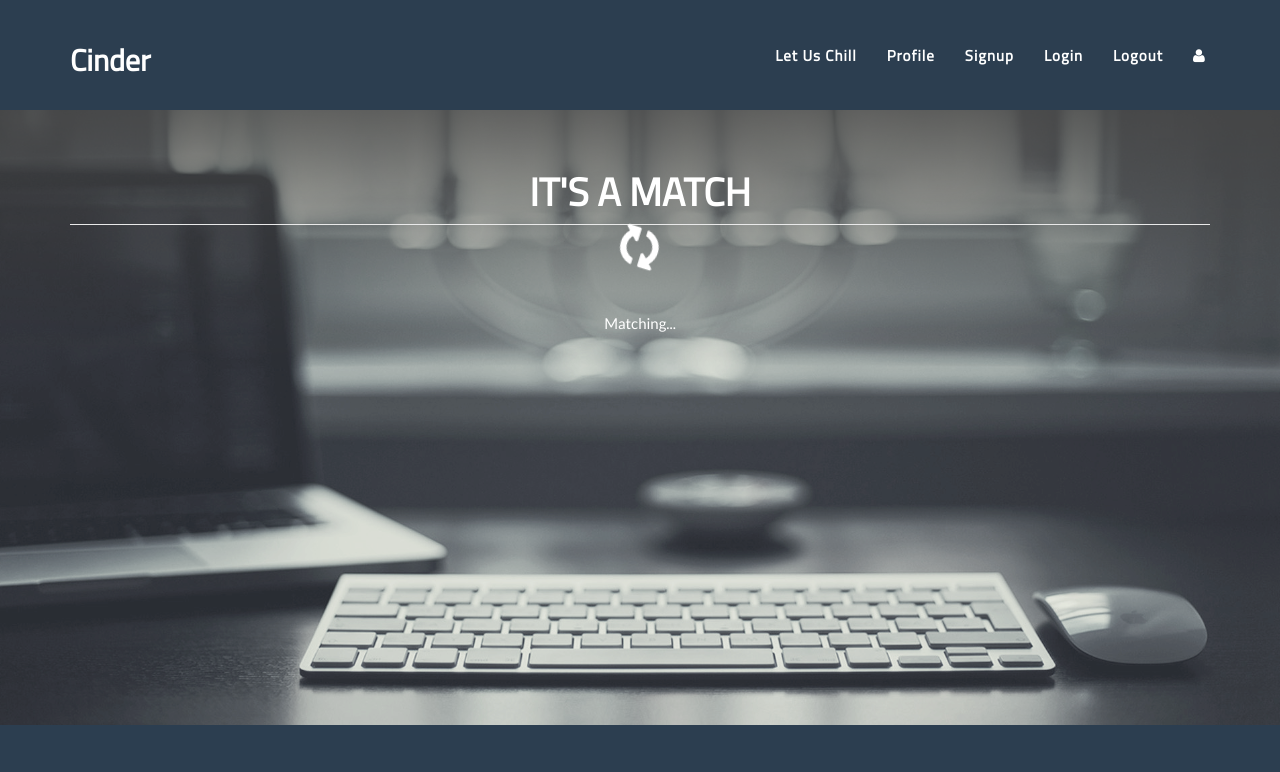
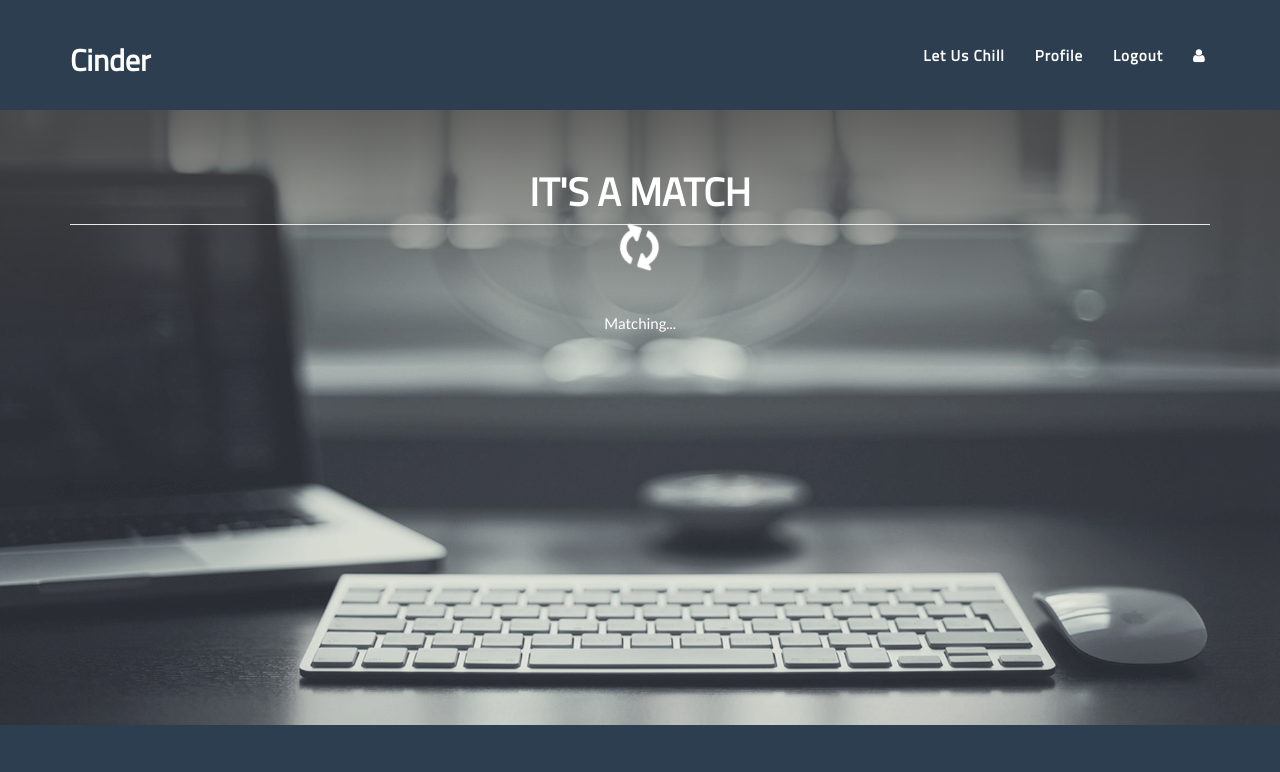
Before and after one commit to dzdao/Cinder, a website: page Client/match.html in a window 1280 px wide. Shown: the top 772 px of the page. Drawn offline with nearby package versions, Linux system fonts and the light colour scheme; a script that the page names is missing.

Commit message:
Fix nav-userid doesn't display properly

```diff
--- a/Client/match.html
+++ b/Client/match.html
@@ -70,12 +70,6 @@
                     </li>-->
                     <li class="page-scroll" id="nav-profile">
                         <a href="/profile">Profile</a>
-                    </li>
-                    <li class="page-scroll" id="nav-signup">
-                        <a href="/index.html#signup">Signup</a>
-                    </li>
-                    <li class="page-scroll" id="nav-login">
-                        <a href="/index.html#login">Login</a>
                     </li>
                     <li class="page-scroll" id="nav-logout">
                         <a href="/logout">Logout</a>
@@ -229,6 +223,9 @@
     <!-- jQuery -->
     <script src="js/jquery.js"></script>
 
+    <!-- socket.io -->
+    <script src="https://cdn.socket.io/socket.io-1.0.0.js"></script>
+
     <!-- Bootstrap Core JavaScript -->
     <script src="js/bootstrap.min.js"></script>
 
@@ -248,6 +245,9 @@
     <!-- Custom Theme JavaScript -->
     <script src="js/freelancer.js"></script>
 
+    <!-- User Authentication JavaScript -->
+    <script src="js/user_auth.js"></script>
+
     <!--Knockout lib-->
     <script type="text/javascript" src="https://cdnjs.cloudflare.com/ajax/libs/knockout/3.4.0/knockout-min.js"></script>
 
```
Also changed, not shown: Client/settings.html (+6 -0 lines).
